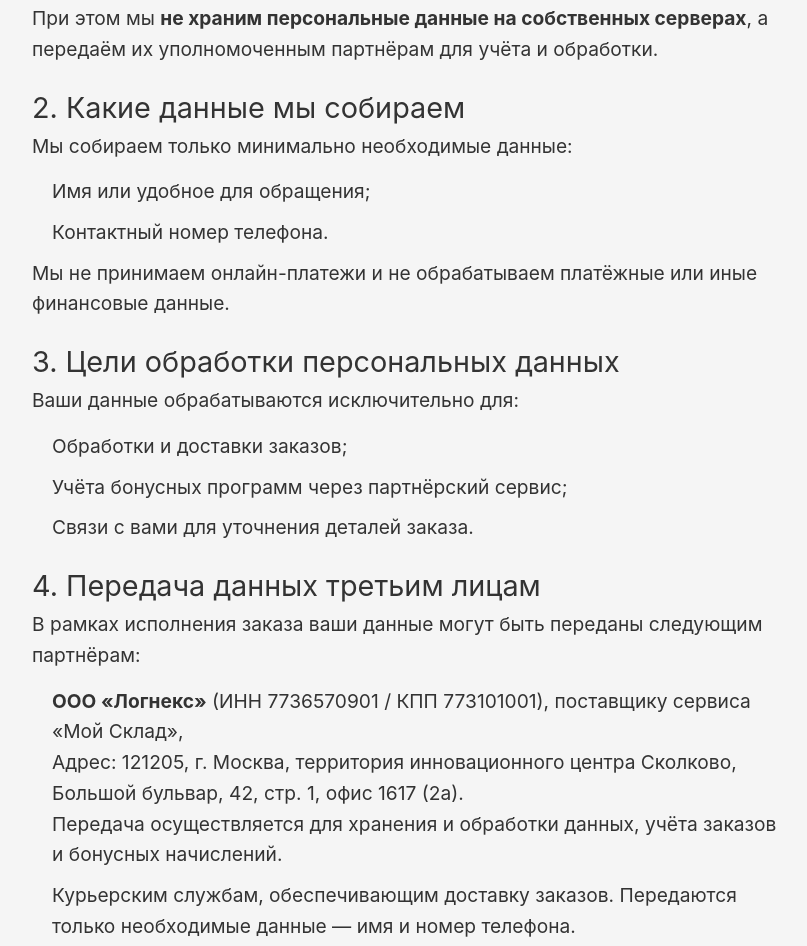
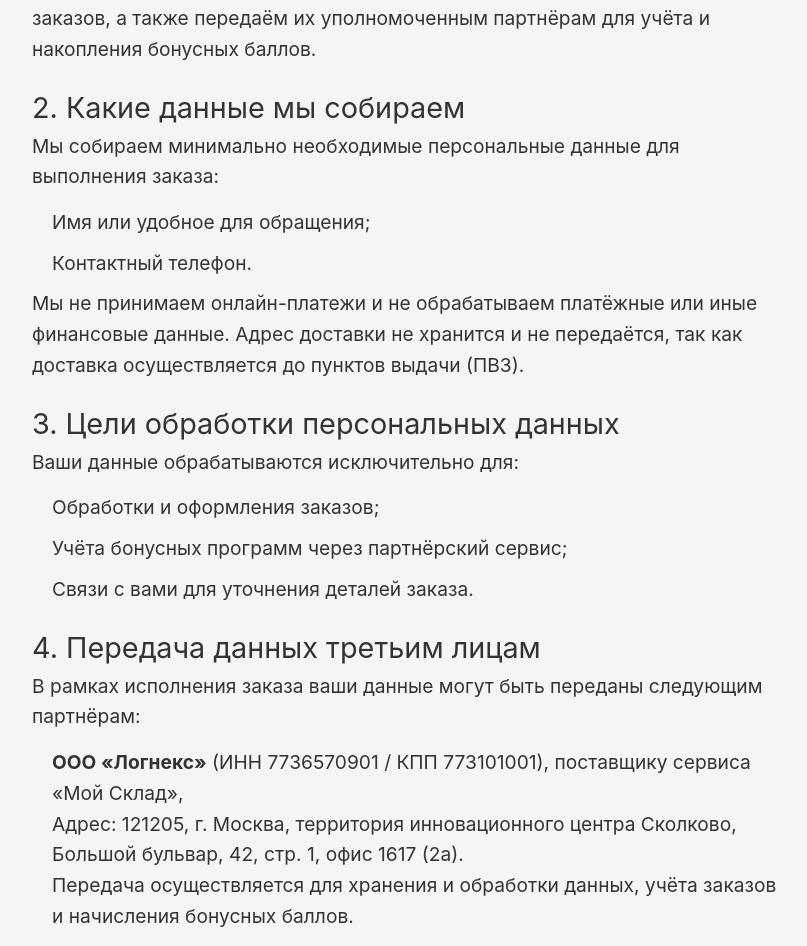
Before and after one commit to alexwispy/vashazabota, a React (Vite) app in the folder frontend/: page /privacy-policy in a window 1280 px wide. Shown: the part 481-1427 px from the top of the page, without its empty margins (228-1035 px from the left). Built offline with nearby package versions, Linux system fonts and the light colour scheme.

Commit message:
Обновил устаревшие данные

```diff
--- a/frontend/src/components/PrivacyPolicy/PrivacyPolicy.jsx
+++ b/frontend/src/components/PrivacyPolicy/PrivacyPolicy.jsx
@@ -7,28 +7,31 @@ const PrivacyPolicy = () => {
 			<h1>Политика конфиденциальности</h1>
 			<p>
 				Компания «Yourcare — Ваша забота» — магазин косметики — уважает конфиденциальность своих клиентов и
-				обрабатывает персональные данные в строгом соответствии с Федеральным законом № 152-ФЗ
+				обрабатывает персональные данные в строгом соответствии с Федеральным законом № 152-ФЗ
 				«О персональных данных» и другими нормативными актами Российской Федерации.
 			</p>
 
 			<h2>1. Оператор персональных данных</h2>
 			<p>
 				Оператором персональных данных является ИП Пахомов Алексей Олегович, действующий под брендом «Yourcare — Ваша забота».
-				Мы осуществляем сбор и передачу персональных данных исключительно в целях выполнения заказов. При этом мы <strong>не храним персональные данные на собственных серверах</strong>, а передаём их уполномоченным партнёрам для учёта и обработки.
+				Мы самостоятельно собираем и обрабатываем персональные данные клиентов для выполнения заказов, а также передаём их уполномоченным партнёрам для учёта и накопления бонусных баллов.
 			</p>
 
 			<h2>2. Какие данные мы собираем</h2>
-			<p>Мы собираем только минимально необходимые данные:</p>
+			<p>Мы собираем минимально необходимые персональные данные для выполнения заказа:</p>
 			<ul>
 				<li>Имя или удобное для обращения;</li>
-				<li>Контактный номер телефона.</li>
+				<li>Контактный телефон.</li>
 			</ul>
-			<p>Мы не принимаем онлайн-платежи и не обрабатываем платёжные или иные финансовые данные.</p>
+			<p>
+				Мы не принимаем онлайн-платежи и не обрабатываем платёжные или иные финансовые данные.
+				Адрес доставки не хранится и не передаётся, так как доставка осуществляется до пунктов выдачи (ПВЗ).
+			</p>
 
 			<h2>3. Цели обработки персональных данных</h2>
 			<p>Ваши данные обрабатываются исключительно для:</p>
 			<ul>
-				<li>Обработки и доставки заказов;</li>
+				<li>Обработки и оформления заказов;</li>
 				<li>Учёта бонусных программ через партнёрский сервис;</li>
 				<li>Связи с вами для уточнения деталей заказа.</li>
 			</ul>
@@ -39,11 +42,10 @@ const PrivacyPolicy = () => {
 				<li>
 					<strong>ООО «Логнекс»</strong> (ИНН 7736570901 / КПП 773101001), поставщику сервиса «Мой Склад»,<br />
 					Адрес: 121205, г. Москва, территория инновационного центра Сколково, Большой бульвар, 42, стр. 1, офис 1617 (2а).<br />
-					Передача осуществляется для хранения и обработки данных, учёта заказов и бонусных начислений.
+					Передача осуществляется для хранения и обработки данных, учёта заказов и начисления бонусных баллов.
 				</li>
 				<li>
-					Курьерским службам, обеспечивающим доставку заказов. Передаются только необходимые данные —
-					имя и номер телефона.
+					Курьерским службам и службам доставки ПВЗ передаётся только контактный телефон для связи и доставки заказа.
 				</li>
 			</ul>
 			<p>
@@ -51,9 +53,7 @@ const PrivacyPolicy = () => {
 			</p>
 
 			<h2>5. Правовая основа обработки</h2>
-			<p>
-				Обработка персональных данных осуществляется на основании:
-			</p>
+			<p>Обработка персональных данных осуществляется на основании:</p>
 			<ul>
 				<li>Заключения и исполнения договора купли-продажи с клиентом;</li>
 				<li>Вашего добровольного согласия при оформлении заказа.</li>
@@ -76,7 +76,7 @@ const PrivacyPolicy = () => {
 			</ul>
 			<p>
 				По всем вопросам, связанным с персональными данными, вы можете обратиться по адресу:
-				<a href="mailto:manager@vashazabota.ru">manager@vashazabota.ru</a>
+				<a href="mailto:manager@yourcare.shop">manager@yourcare.shop</a>
 			</p>
 
 			<h2>8. Изменения в Политике конфиденциальности</h2>
```
